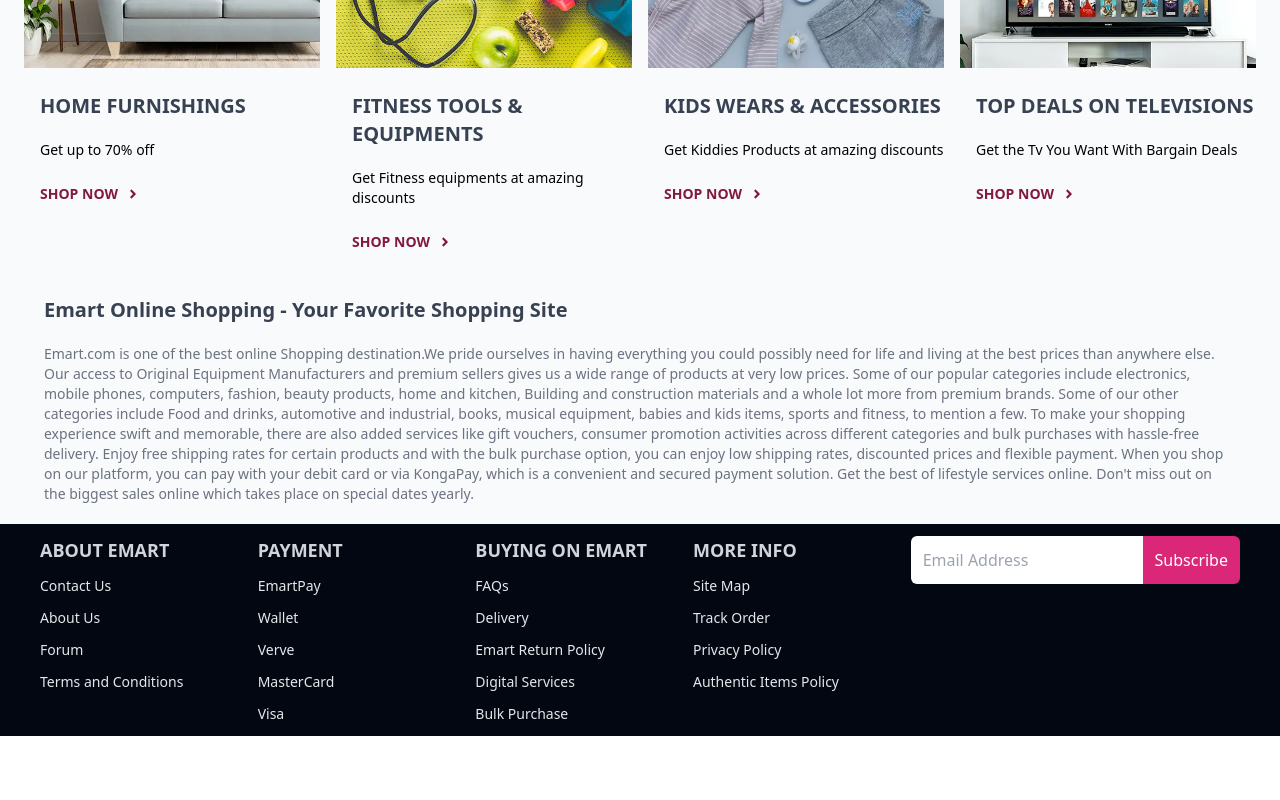
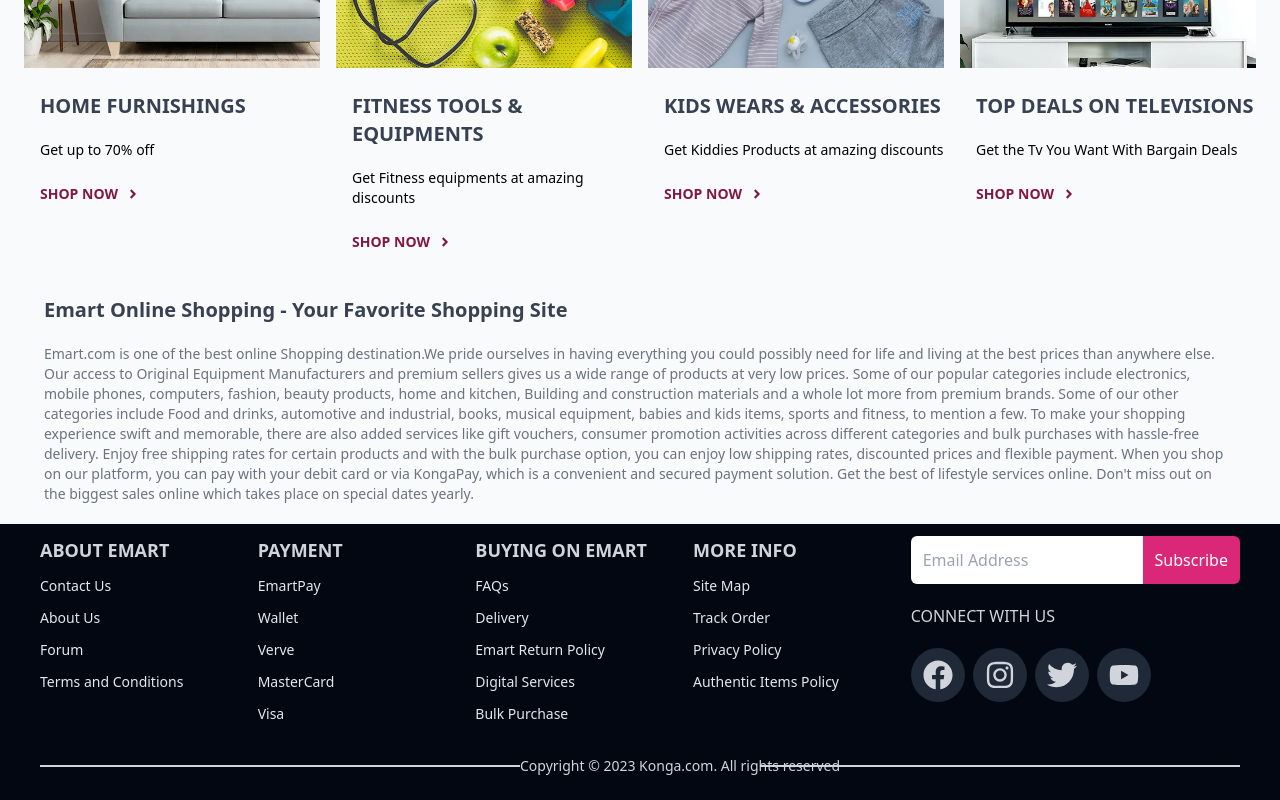
Before and after one commit to sam-c14/E-Mart, a React (Create React App) app: page /help/faqs in a window 1280 px wide. Shown: the part 1785-2585 px from the top of the page. Before the commit the page ends 2521 px from the top, so only its background shows below. Built offline with nearby package versions, Linux system fonts and the light colour scheme.

Commit message:
Footer Component Done

```diff
--- a/src/components/home/Footer.tsx
+++ b/src/components/home/Footer.tsx
@@ -1,4 +1,5 @@
 import React from "react";
+import { FaFacebook, FaInstagram, FaTwitter, FaYoutube } from "react-icons/fa";
 
 const Footer = () => {
   const aboutLinks = [
@@ -39,9 +40,15 @@ const Footer = () => {
       arr: infoLinks,
     },
   ];
+  const socialLinks = [
+    <FaFacebook />,
+    <FaInstagram />,
+    <FaTwitter />,
+    <FaYoutube />,
+  ];
   return (
     <div className="bg-gray-950 px-10">
-      <div className="flex text-gray-300 justify-between">
+      <div className="flex text-gray-300 justify-between mb-5 mt-1">
         <div className="grid grid-cols-4 w-3/4">
           {links.map((obj) => (
             <div className="link-container">
@@ -69,7 +76,26 @@ const Footer = () => {
               Subscribe
             </button>
           </form>
+          <div>
+            <h3 className="uppercase text-gray-300 mt-5">connect with us</h3>
+            <div className="flex gap-2 mt-5">
+              {socialLinks.map((link) => (
+                <div className="text-3xl p-3 rounded-full bg-gray-800">
+                  <a href="www.sac.com" className="filter">
+                    {link}
+                  </a>
+                </div>
+              ))}
+            </div>
+          </div>
         </div>
+      </div>
+      <div className="flex items-center pb-6">
+        <div className="border-b-2 w-2/5 border-gray-300"></div>
+        <div className="text-gray-300 text-sm whitespace-nowrap w-1/5">
+          Copyright © 2023 Konga.com. All rights reserved
+        </div>
+        <div className="border-b-2 w-2/5 border-gray-300"></div>
       </div>
     </div>
   );
```
